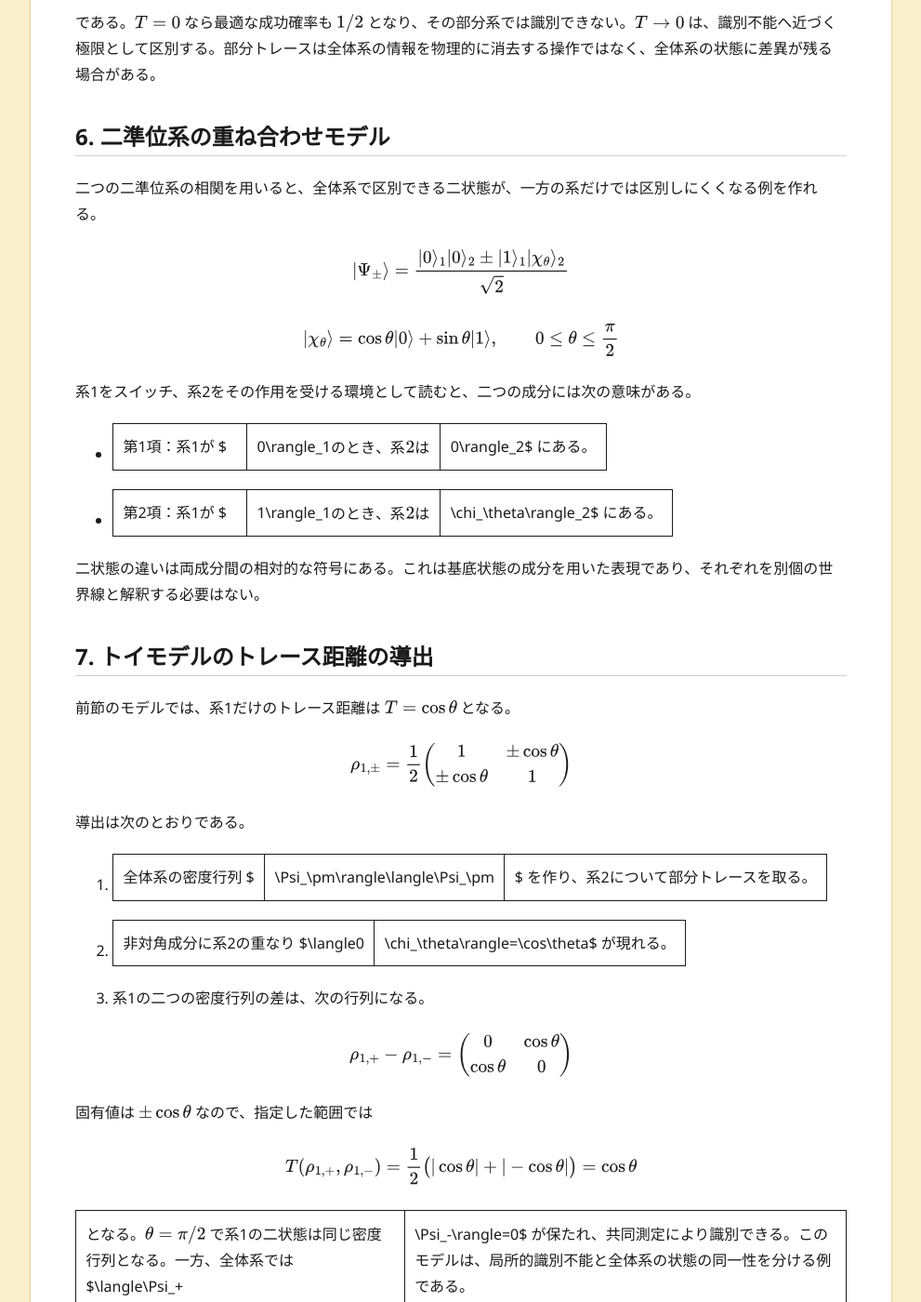
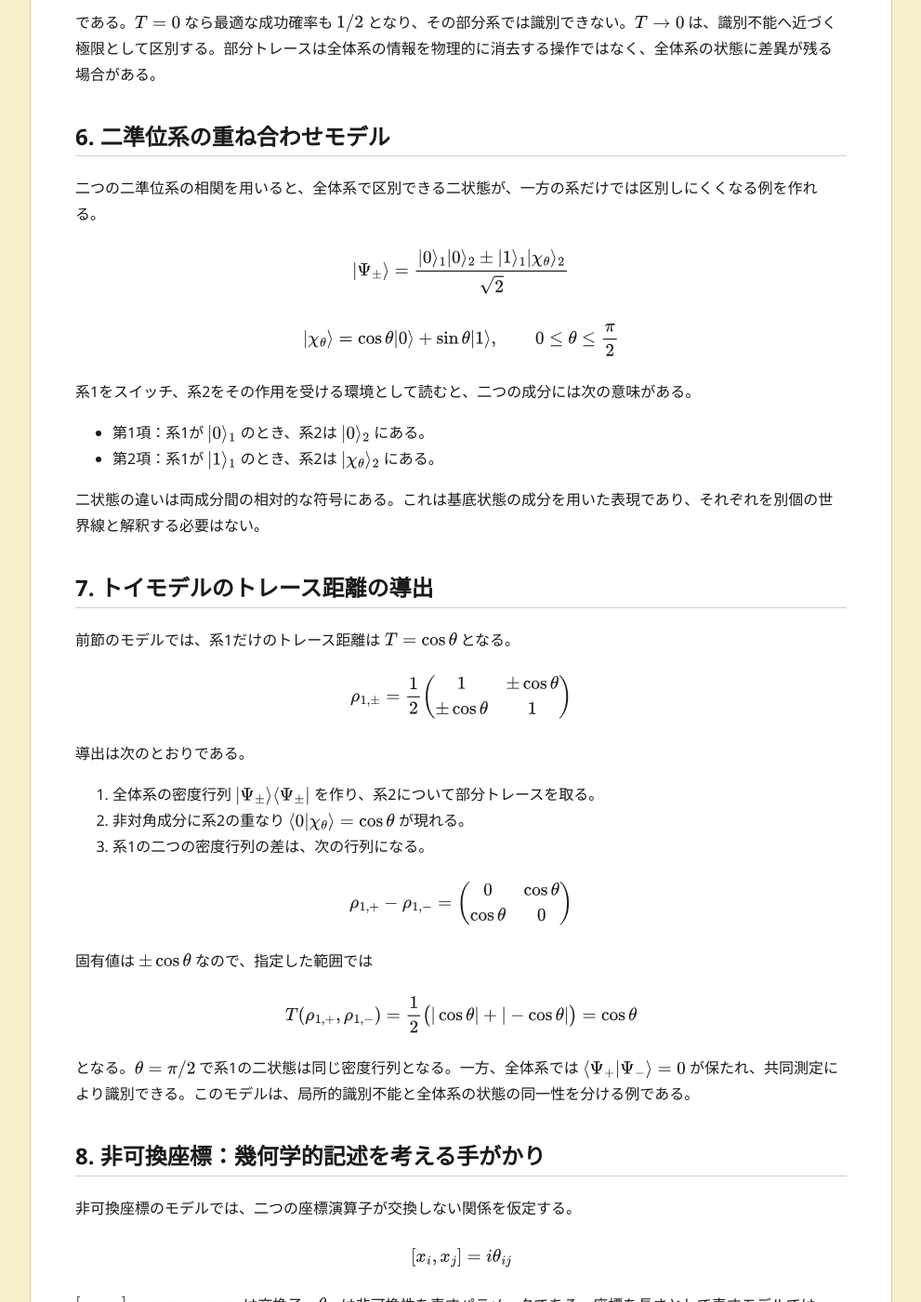
Before and after one commit to 5garashi/zeroPhase, a Jekyll site: the page built from appendix2.md, in a window 1280 px wide and 1400 px high, scrolled down 3082 px. Shown: the whole window at 93% size, without its empty margins (144-1135 px from the left). Built offline with Jekyll 4.4.1, drawn with Linux system fonts in a browser that asks for light colours; nearby versions of some CDN libraries; library files that are not in the unit come from our copies; some of the changed text lies outside the part shown.

Commit message:
付録2の数式の縦棒が表に解釈される表示を修正する（1.3.1）

```diff
--- a/_layouts/default.html
+++ b/_layouts/default.html
@@ -3,7 +3,7 @@
   概要 / Description: 日本語・英語の試論の共通レイアウト
   作成者 / Author: 5garashi.com設計事務所 / 5garashi.com Design Office
   作成日 / Created: 2026-10-31
-  版 / Version: 1.3.0
+  版 / Version: 1.3.1
   ライセンス / License: MIT
   SPDX-License-Identifier: MIT
 -->
--- a/appendix2.md
+++ b/appendix2.md
@@ -29,7 +29,7 @@ description: 全変動距離、自由波束、SQL型見積もり、プランク
 全変動距離は、指定した測定で得られる二つの確率分布の違いを表す。
 
 $$
-D_{AB}=\frac{1}{2}\int |P_A(y)-P_B(y)|\,\mathrm{d}y
+D_{AB}=\frac{1}{2}\int \vert P_A(y)-P_B(y)\vert \,\mathrm{d}y
 $$
 
 $P_A(y)$ と $P_B(y)$ は、状態A・Bから得られる測定結果の確率密度である。各測定値 $y$ での密度の絶対差を積分し、値が0から1の範囲になるよう係数 $1/2$ を掛ける。
@@ -131,19 +131,19 @@ $$
 二つの二準位系の相関を用いると、全体系で区別できる二状態が、一方の系だけでは区別しにくくなる例を作れる。
 
 $$
-|\Psi_\pm\rangle=
-\frac{|0\rangle_1|0\rangle_2\pm|1\rangle_1|\chi_\theta\rangle_2}{\sqrt2}
+\vert \Psi_\pm\rangle=
+\frac{\vert 0\rangle_1\vert 0\rangle_2\pm\vert 1\rangle_1\vert \chi_\theta\rangle_2}{\sqrt2}
 $$
 
 $$
-|\chi_\theta\rangle=\cos\theta|0\rangle+\sin\theta|1\rangle,
+\vert \chi_\theta\rangle=\cos\theta\vert 0\rangle+\sin\theta\vert 1\rangle,
 \qquad 0\le\theta\le\frac{\pi}{2}
 $$
 
 系1をスイッチ、系2をその作用を受ける環境として読むと、二つの成分には次の意味がある。
 
-- 第1項：系1が $|0\rangle_1$ のとき、系2は $|0\rangle_2$ にある。
-- 第2項：系1が $|1\rangle_1$ のとき、系2は $|\chi_\theta\rangle_2$ にある。
+- 第1項：系1が $\vert 0\rangle_1$ のとき、系2は $\vert 0\rangle_2$ にある。
+- 第2項：系1が $\vert 1\rangle_1$ のとき、系2は $\vert \chi_\theta\rangle_2$ にある。
 
 二状態の違いは両成分間の相対的な符号にある。これは基底状態の成分を用いた表現であり、それぞれを別個の世界線と解釈する必要はない。
 
@@ -161,8 +161,8 @@ $$
 
 導出は次のとおりである。
 
-1. 全体系の密度行列 $|\Psi_\pm\rangle\langle\Psi_\pm|$ を作り、系2について部分トレースを取る。
-2. 非対角成分に系2の重なり $\langle0|\chi_\theta\rangle=\cos\theta$ が現れる。
+1. 全体系の密度行列 $\vert \Psi_\pm\rangle\langle\Psi_\pm\vert $ を作り、系2について部分トレースを取る。
+2. 非対角成分に系2の重なり $\langle0\vert \chi_\theta\rangle=\cos\theta$ が現れる。
 3. 系1の二つの密度行列の差は、次の行列になる。
 
 $$
@@ -177,11 +177,11 @@ $$
 
 $$
 T(\rho_{1,+},\rho_{1,-})
-=\frac12\bigl(|\cos\theta|+|-\cos\theta|\bigr)
+=\frac12\bigl(\vert \cos\theta\vert +\vert -\cos\theta\vert \bigr)
 =\cos\theta
 $$
 
-となる。$\theta=\pi/2$ で系1の二状態は同じ密度行列となる。一方、全体系では $\langle\Psi_+|\Psi_-\rangle=0$ が保たれ、共同測定により識別できる。このモデルは、局所的識別不能と全体系の状態の同一性を分ける例である。
+となる。$\theta=\pi/2$ で系1の二状態は同じ密度行列となる。一方、全体系では $\langle\Psi_+\vert \Psi_-\rangle=0$ が保たれ、共同測定により識別できる。このモデルは、局所的識別不能と全体系の状態の同一性を分ける例である。
 
 ## 8. 非可換座標：幾何学的記述を考える手がかり
 
```
Also changed, not shown: other parts of appendix2.md (+2 -2 lines), TESTING.md (+3 -3 lines), appendix1.md (+2 -2 lines), zerothOrderPhase.md (+2 -2 lines), CHANGELOG.md, README.md, 1 other file.
